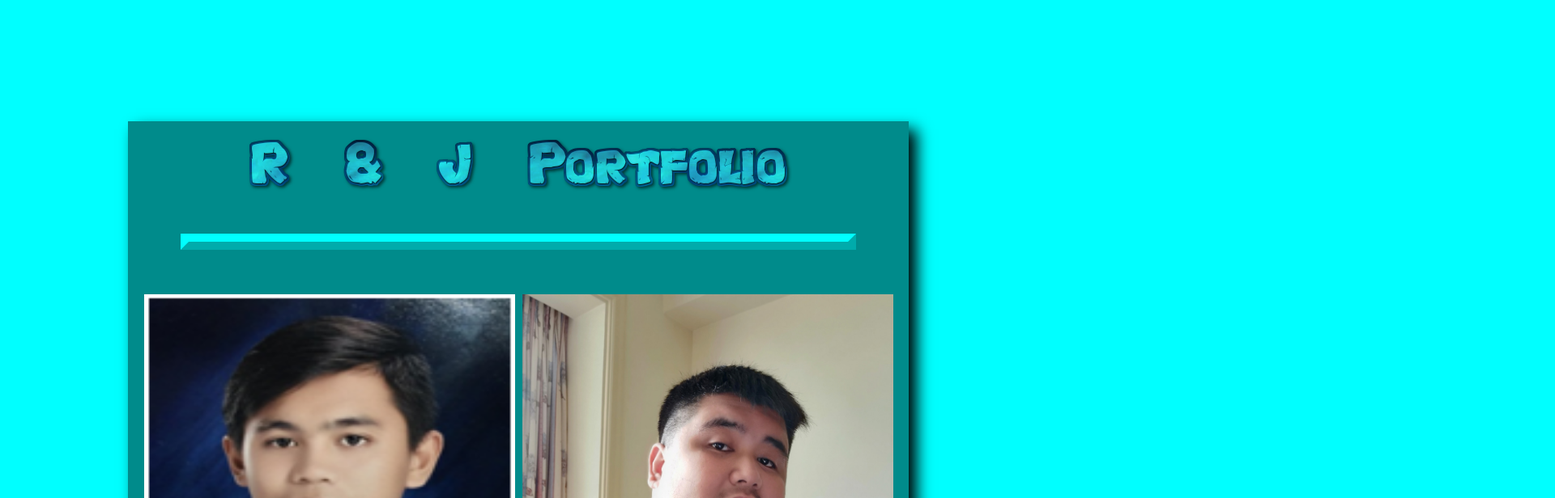
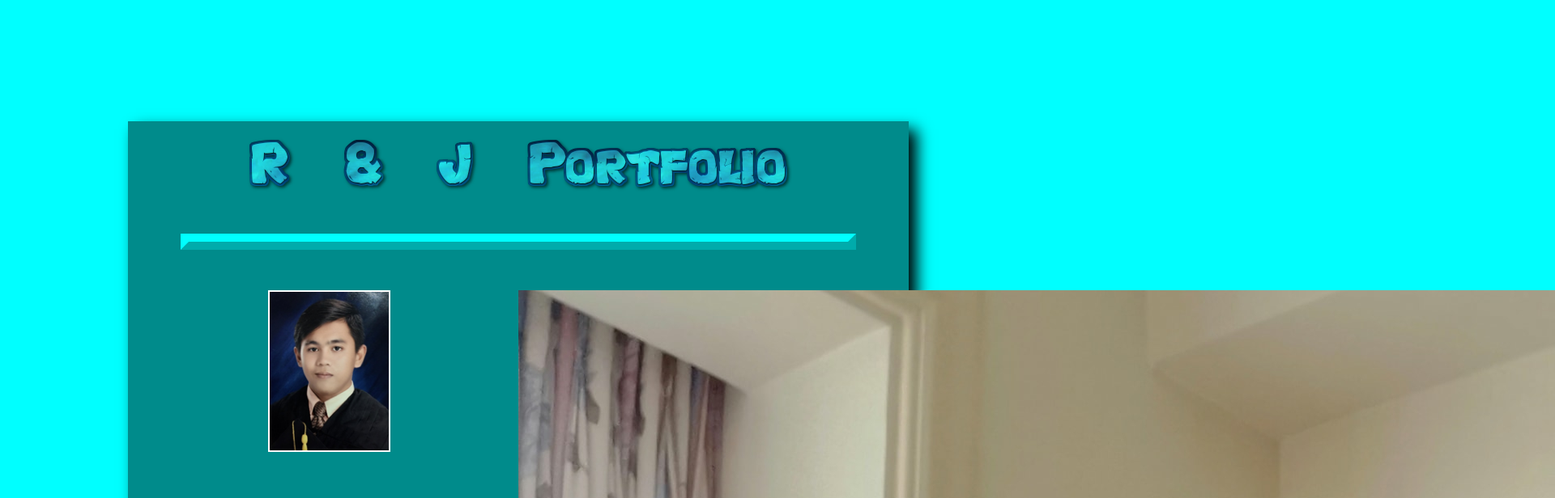
Before and after one commit to Rielly27/r-j, a plain HTML site: page index.html in a window 1280 px wide. Shown: the top 616 px of the page at 81% size, 1920 px wide, since content can reach past the window. Drawn offline with Linux system fonts and the light colour scheme.

Commit message:
Update index.html

```diff
--- a/index.html
+++ b/index.html
@@ -1,8 +1,6 @@
-
 <html>
 <head>
 <meta charset="UTF-8"/>
-<meta name="viewport" content="width=device-width, initial-scale=1"/>
 <meta name="viewport" content="width=device-width initial-scale=1.0">
   <title> R&J portfolio</title>
   </head>
@@ -38,7 +36,7 @@ body {
 }
 
 
-.image {
+.img {
   display: inline;
   width: 98%;
   height: 500px;
```
